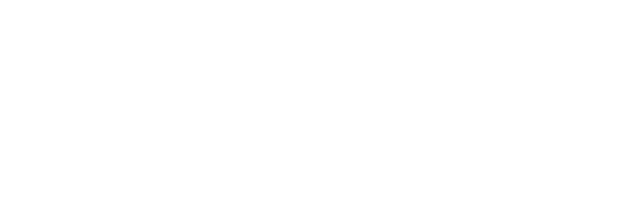
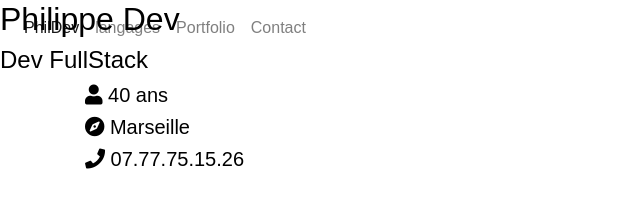
Before and after one commit to PhilCapsule/portfolio, a plain HTML site: page CV/index.html in a window 1280 px wide. Shown: the whole page, without its empty margins (0-640 px from the left). Drawn offline with Linux system fonts and the light colour scheme.

Commit message:
index.html

```diff
--- a/CV/index.html
+++ b/CV/index.html
@@ -1,12 +1,60 @@
 <!DOCTYPE html>
-<html lang="en">
+<html lang="fr">
 <head>
     <meta charset="UTF-8">
     <meta http-equiv="X-UA-Compatible" content="IE=edge">
     <meta name="viewport" content="width=device-width, initial-scale=1.0">
-    <title>Document</title>
+
+    <title>My CV </title>
+    <link rel="shortcut icon" href="./media/icon.png">
+    <link rel="stylesheet" href="style.css">
+    <link rel="stylesheet" href="./assets/css/bootstrap.css">
+    <link rel="stylesheet" href="https://cdnjs.cloudflare.com/ajax/libs/font-awesome/5.9.0/css/all.min.css">
 </head>
+
+
 <body>
+    <nav class="navbar navbar-expand-sm navbar-light fixed-top">
+        <div class="collapse navbar-collapse">
+            <ul class="navbar-nav">
+                <li class="nav-item">
+                    <a href="#" class="nav-link active">PhilDev</a>
+                </li>
+                <li class="nav-item">
+                    <a href="#langages" class="nav-link">langages</a>
+                </li>
+                <li class="nav-item">
+                    <a href="#Portfolio" class="nav-link">Portfolio</a>
+                </li>
+                <li class="nav-item">
+                    <a href="#contact" class="nav-link">Contact</a>
+                </li>
+            </ul>
+        </div>
+    </nav>
 
+    <div>
+        <h1>Philippe Dev</h1>
+        <div id="line"></div>
+        <h2>Dev FullStack</h2>
+    </div>
+
+    <div class="container">
+        <div class="row presentation">
+            <div class="col-6 col-md-3 infos">
+                <h5><i class="fa fa-user"></i> 40 ans </h5>
+                <h5><i class="fa fa-compass"></i> Marseille </h5>
+                <h5><i class="fa fa-phone"></i> 07.77.75.15.26 </h5>
+            </div>
+        </div>
+    </div>
+
+
+
+
+    <script src="./assets/js/jquery.min.js" type="text/javascript"></script>
+    <script src="./script.js" type="text/javascript"></script>
 </body>
+
+
 </html>
--- a/CV/style.css
+++ b/CV/style.css
@@ -0,0 +1,5 @@
+
+
+p{
+    font-size: 33px;
+}
```
